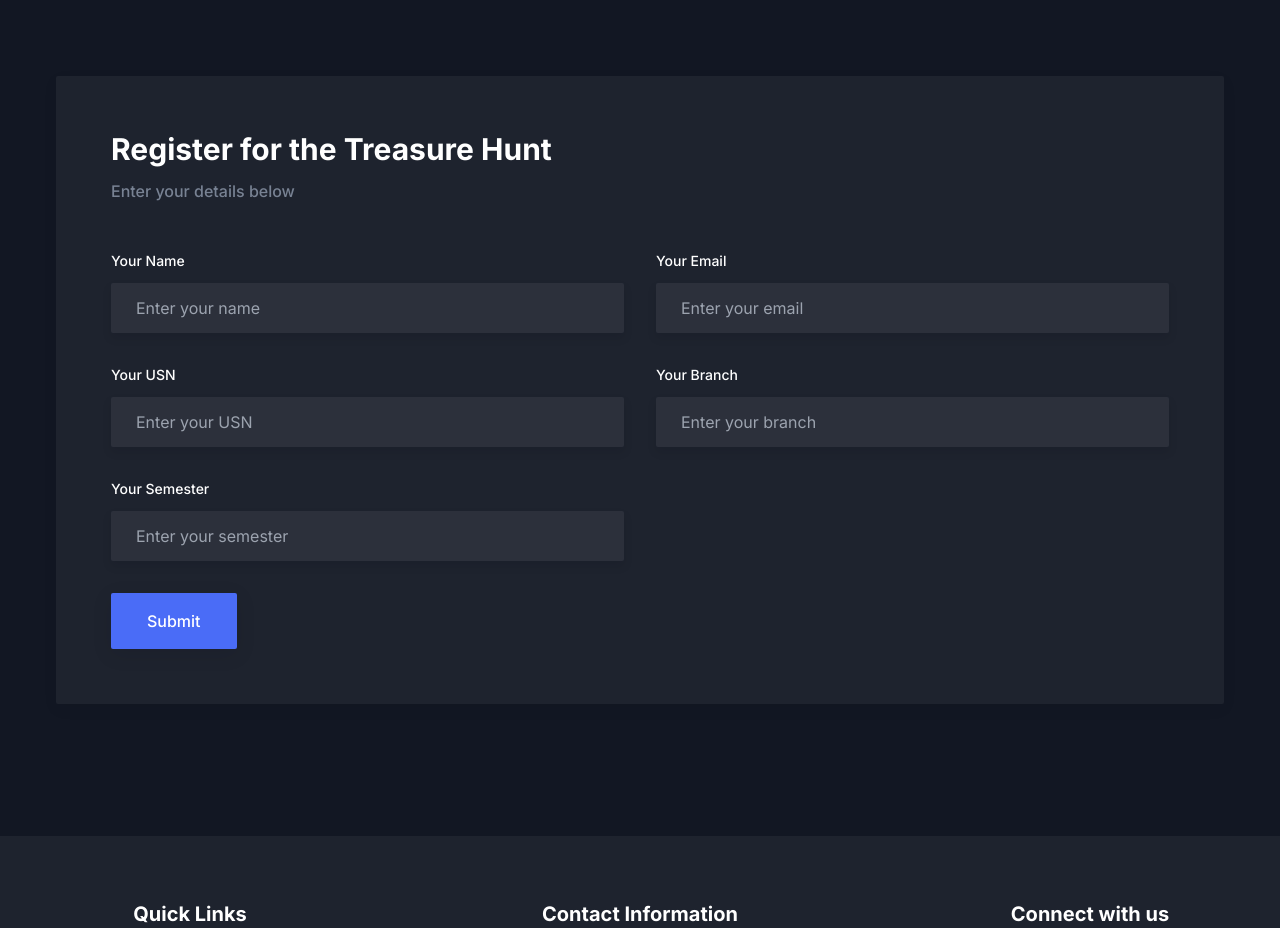
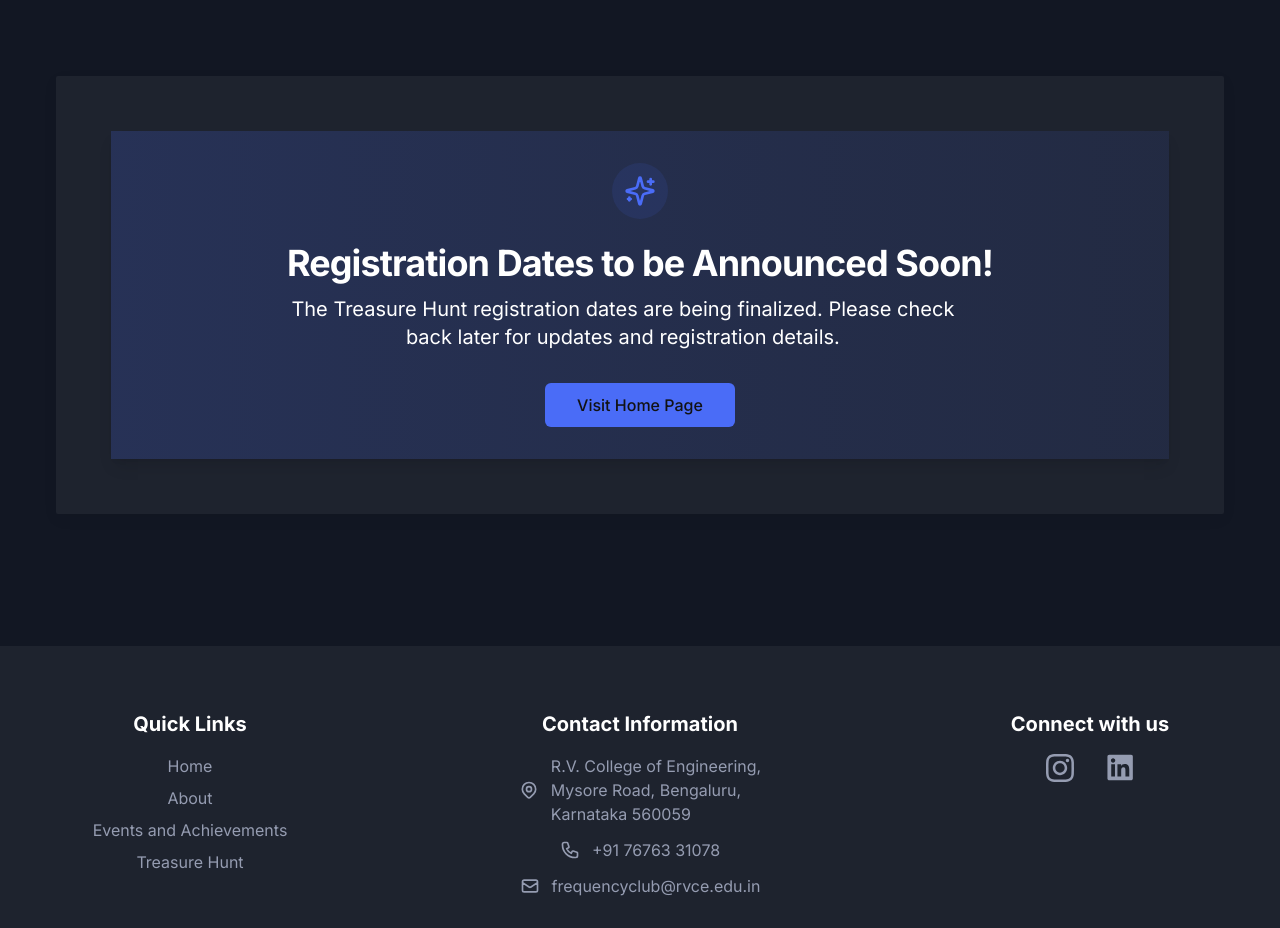
Before and after one commit to nerdylua/Frequency-website, a Next.js app: page / in a window 1280 px wide. Shown: the part 5380-6308 px from the top of the page. Built offline with nearby package versions, Linux system fonts and the light colour scheme.

Commit message:
Update dependencies and modify Register component

```diff
--- a/components/Register/index.tsx
+++ b/components/Register/index.tsx
@@ -1,3 +1,5 @@
+import { Banner2 } from '@/components/ui/banner';
+
 const Register = () => {
   return (
     <section id="contact" className="overflow-hidden py-16 md:py-20 lg:py-28">
@@ -8,96 +10,12 @@
               className="wow fadeInUp shadow-three dark:bg-gray-dark mb-12 rounded-sm bg-white px-8 py-11 sm:p-[55px] lg:mb-5 lg:px-8 xl:p-[55px]"
               data-wow-delay=".15s"
             >
-              <h2 className="mb-3 text-2xl font-bold text-black dark:text-white sm:text-3xl lg:text-2xl xl:text-3xl">
-                Register for the Treasure Hunt
-              </h2>
-              <p className="mb-12 text-base font-medium text-body-color">
-                Enter your details below
-              </p>
-              <form>
-                <div className="-mx-4 flex flex-wrap">
-                  <div className="w-full px-4 md:w-1/2">
-                    <div className="mb-8">
-                      <label
-                        htmlFor="name"
-                        className="mb-3 block text-sm font-medium text-dark dark:text-white"
-                      >
-                        Your Name
-                      </label>
-                      <input
-                        type="text"
-                        placeholder="Enter your name"
-                        className="border-stroke dark:text-body-color-dark dark:shadow-two w-full rounded-sm border bg-[#f8f8f8] px-6 py-3 text-base text-body-color outline-none focus:border-primary dark:border-transparent dark:bg-[#2C303B] dark:focus:border-primary dark:focus:shadow-none"
-                      />
-                    </div>
-                  </div>
-                  <div className="w-full px-4 md:w-1/2">
-                    <div className="mb-8">
-                      <label
-                        htmlFor="email"
-                        className="mb-3 block text-sm font-medium text-dark dark:text-white"
-                      >
-                        Your Email
-                      </label>
-                      <input
-                        type="email"
-                        placeholder="Enter your email"
-                        className="border-stroke dark:text-body-color-dark dark:shadow-two w-full rounded-sm border bg-[#f8f8f8] px-6 py-3 text-base text-body-color outline-none focus:border-primary dark:border-transparent dark:bg-[#2C303B] dark:focus:border-primary dark:focus:shadow-none"
-                      />
-                    </div>
-                  </div>
-                  <div className="w-full px-4 md:w-1/2">
-                    <div className="mb-8">
-                      <label
-                        htmlFor="usn"
-                        className="mb-3 block text-sm font-medium text-dark dark:text-white"
-                      >
-                        Your USN
-                      </label>
-                      <input
-                        type="text"
-                        placeholder="Enter your USN"
-                        className="border-stroke dark:text-body-color-dark dark:shadow-two w-full rounded-sm border bg-[#f8f8f8] px-6 py-3 text-base text-body-color outline-none focus:border-primary dark:border-transparent dark:bg-[#2C303B] dark:focus:border-primary dark:focus:shadow-none"
-                      />
-                    </div>
-                  </div>
-                  <div className="w-full px-4 md:w-1/2">
-                    <div className="mb-8">
-                      <label
-                        htmlFor="branch"
-                        className="mb-3 block text-sm font-medium text-dark dark:text-white"
-                      >
-                        Your Branch
-                      </label>
-                      <input
-                        type="text"
-                        placeholder="Enter your branch"
-                        className="border-stroke dark:text-body-color-dark dark:shadow-two w-full rounded-sm border bg-[#f8f8f8] px-6 py-3 text-base text-body-color outline-none focus:border-primary dark:border-transparent dark:bg-[#2C303B] dark:focus:border-primary dark:focus:shadow-none"
-                      />
-                    </div>
-                  </div>
-                  <div className="w-full px-4 md:w-1/2">
-                    <div className="mb-8">
-                      <label
-                        htmlFor="semester"
-                        className="mb-3 block text-sm font-medium text-dark dark:text-white"
-                      >
-                        Your Semester
-                      </label>
-                      <input
-                        type="text"
-                        placeholder="Enter your semester"
-                        className="border-stroke dark:text-body-color-dark dark:shadow-two w-full rounded-sm border bg-[#f8f8f8] px-6 py-3 text-base text-body-color outline-none focus:border-primary dark:border-transparent dark:bg-[#2C303B] dark:focus:border-primary dark:focus:shadow-none"
-                      />
-                    </div>
-                  </div>
-                  <div className="w-full px-4">
-                    <button className="shadow-submit dark:shadow-submit-dark rounded-sm bg-primary px-9 py-4 text-base font-medium text-white duration-300 hover:bg-primary/90">
-                      Submit
-                    </button>
-                  </div>
-                </div>
-              </form>
+              <Banner2
+                title="Registration Dates to be Announced Soon!"
+                description="The Treasure Hunt registration dates are being finalized. Please check back later for updates and registration details."
+                buttonText="Visit Home Page"
+                buttonUrl="/"
+              />
             </div>
           </div>
           <div className="w-full px-4 lg:w-5/12 xl:w-4/12">
--- /dev/null
+++ b/components/ui/banner.tsx
@@ -0,0 +1,64 @@
+"use client";
+
+import { Sparkles } from "lucide-react";
+import { Button } from "@/components/ui/button";
+import { cn } from "@/lib/utils";
+
+interface Banner2Props {
+  title: string;
+  description: string;
+  buttonText: string;
+  buttonUrl: string;
+}
+
+const Banner2 = ({
+  title = "Version 2.0 is now available!",
+  description = "Check out all the new features.",
+  buttonText = "Read update",
+  buttonUrl = "https://shadcnblocks.com",
+}: Banner2Props) => {
+  return (
+    <section className="w-full bg-gradient-to-r from-primary/10 to-primary/5 p-6 shadow-md dark:shadow-lg md:p-8 dark:from-primary/20 dark:to-primary/10">
+      <div className="mx-auto max-w-5xl">
+        <div className="flex flex-col items-center gap-6 text-center">
+          <div className="flex items-center justify-center rounded-full bg-primary/10 p-3">
+            <Sparkles className="h-8 w-8 text-primary" />
+          </div>
+
+          <div className="space-y-3">
+            <h2 className="text-2xl font-bold tracking-tight text-foreground md:text-3xl lg:text-4xl">
+              {title}
+            </h2>
+            <p className="max-w-2xl text-lg text-muted-foreground md:text-xl">
+              {description}
+            </p>
+          </div>
+
+          <Button
+            size="lg"
+            className="mt-2 text-base font-medium"
+            asChild
+          >
+            <a href="/" rel="noopener noreferrer">
+              {buttonText}
+            </a>
+          </Button>
+        </div>
+      </div>
+    </section>
+  );
+};
+
+// Example usage
+export default function BannerExample() {
+  return (
+    <Banner2
+      title="Coming Soon: Our Exciting New Feature!"
+      description="We're working on something amazing. Stay tuned for updates on our latest innovation."
+      buttonText="Learn More"
+      buttonUrl="https://example.com/coming-soon"
+    />
+  );
+}
+
+export { Banner2 };
--- /dev/null
+++ b/components/ui/button.tsx
@@ -0,0 +1,56 @@
+import * as React from "react";
+import { Slot } from "@radix-ui/react-slot";
+import { cva, type VariantProps } from "class-variance-authority";
+
+import { cn } from "@/lib/utils";
+
+const buttonVariants = cva(
+  "inline-flex items-center justify-center whitespace-nowrap rounded-md text-sm font-medium ring-offset-background transition-colors focus-visible:outline-none focus-visible:ring-2 focus-visible:ring-ring focus-visible:ring-offset-2 disabled:pointer-events-none disabled:opacity-50",
+  {
+    variants: {
+      variant: {
+        default: "bg-primary text-primary-foreground hover:bg-primary/90",
+        destructive:
+          "bg-destructive text-destructive-foreground hover:bg-destructive/90",
+        outline:
+          "border border-input bg-background hover:bg-accent hover:text-accent-foreground",
+        secondary:
+          "bg-secondary text-secondary-foreground hover:bg-secondary/80",
+        ghost: "hover:bg-accent hover:text-accent-foreground",
+        link: "text-primary underline-offset-4 hover:underline",
+      },
+      size: {
+        default: "h-10 px-4 py-2",
+        sm: "h-9 rounded-md px-3",
+        lg: "h-11 rounded-md px-8",
+        icon: "h-10 w-10",
+      },
+    },
+    defaultVariants: {
+      variant: "default",
+      size: "default",
+    },
+  },
+);
+
+export interface ButtonProps
+  extends React.ButtonHTMLAttributes<HTMLButtonElement>,
+    VariantProps<typeof buttonVariants> {
+  asChild?: boolean;
+}
+
+const Button = React.forwardRef<HTMLButtonElement, ButtonProps>(
+  ({ className, variant, size, asChild = false, ...props }, ref) => {
+    const Comp = asChild ? Slot : "button";
+    return (
+      <Comp
+        className={cn(buttonVariants({ variant, size, className }))}
+        ref={ref}
+        {...props}
+      />
+    );
+  },
+);
+Button.displayName = "Button";
+
+export { Button, buttonVariants };
--- a/package.json
+++ b/package.json
@@ -9,11 +9,14 @@
     "lint": "next lint"
   },
   "dependencies": {
+    "@radix-ui/react-slot": "^1.2.3",
     "@tabler/icons-react": "^3.33.0",
+    "class-variance-authority": "^0.7.1",
     "clsx": "^2.1.1",
     "eslint": "8.33.0",
     "eslint-config-next": "13.1.6",
     "framer-motion": "^12.12.1",
+    "lucide-react": "^0.511.0",
     "next": "^15.3.0",
     "next-themes": "^0.2.1",
     "react": "^18.2.0",
```
Also changed, not shown: 1 other file (tests, documents, lock files or other folders).
